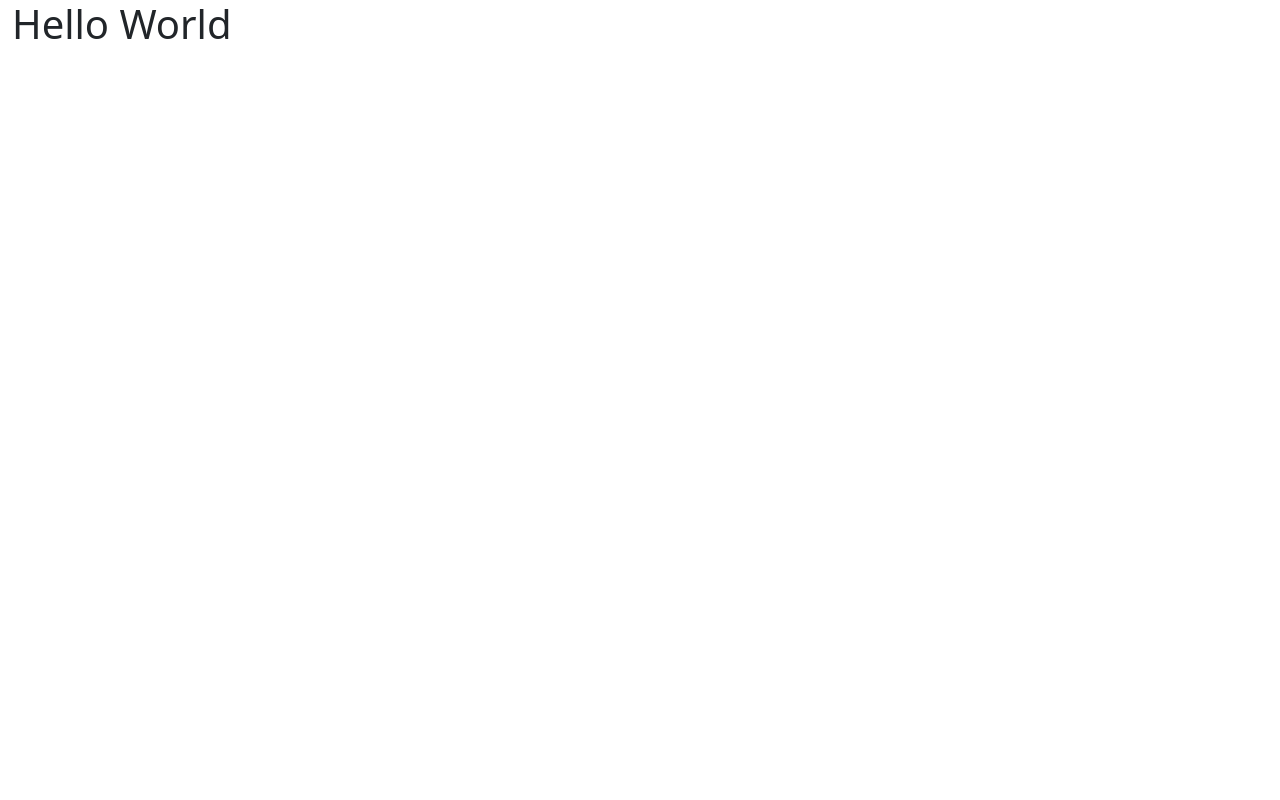
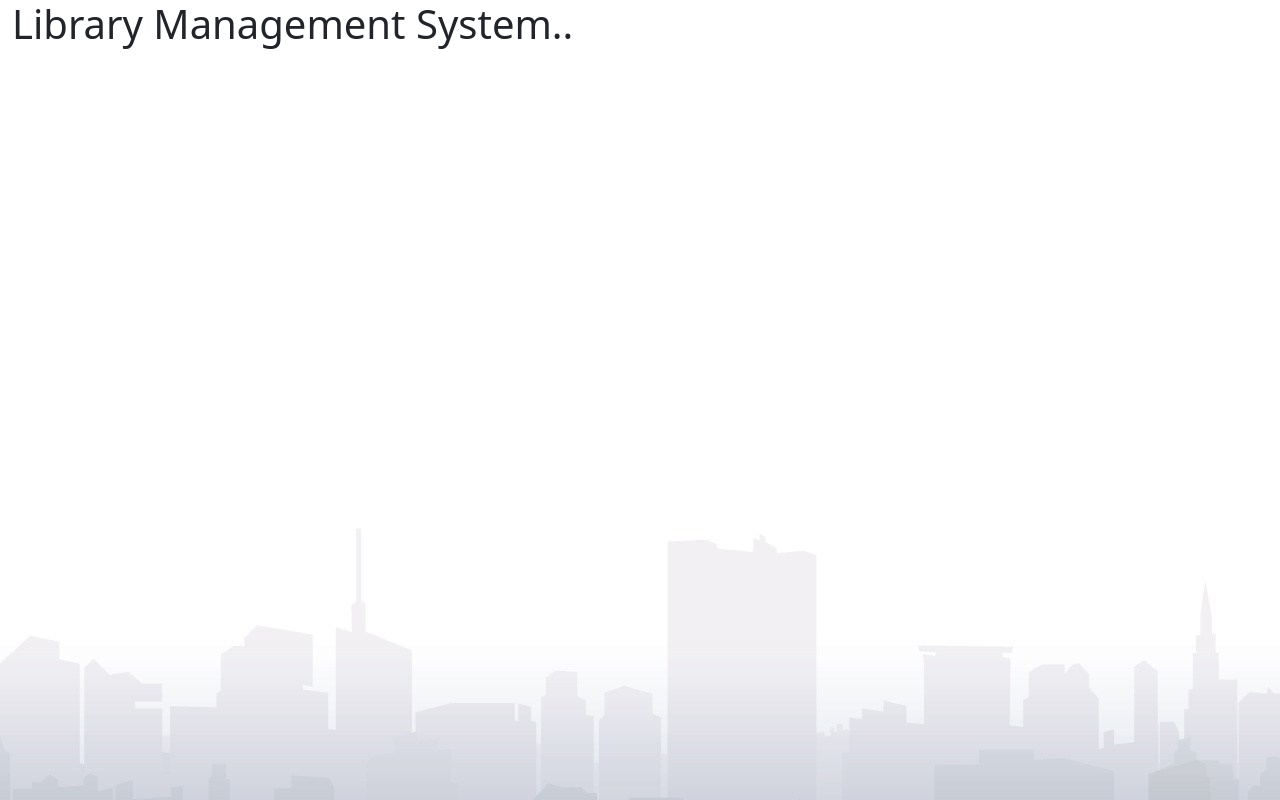
Before and after one commit to NSBM-SPM-2021/github-basics-ThamiduAnjana, a React (Create React App) app in the folder library_management_system/: page / in a window 1280 px wide. Built offline with nearby package versions, Linux system fonts and the light colour scheme.

Commit message:
Edit Project

```diff
--- a/library_management_system/src/App.css
+++ b/library_management_system/src/App.css
@@ -1,29 +1,3 @@
-.App {
-  text-align: center;
+Body{
+  background-image: url(images/BG.jpg);
 }
-
-.App-logo {
-  height: 40vmin;
-  pointer-events: none;
-}
-
-@media (prefers-reduced-motion: no-preference) {
-  .App-logo {
-    animation: App-logo-spin infinite 20s linear;
-  }
-}
-
-.App-header {
-  background-color: #282c34;
-  min-height: 100vh;
-  display: flex;
-  flex-direction: column;
-  align-items: center;
-  justify-content: center;
-  font-size: calc(10px + 2vmin);
-  color: white;
-}
-
-.App-link {
-  color: #61dafb;
-}
--- a/library_management_system/src/App.js
+++ b/library_management_system/src/App.js
@@ -8,7 +8,7 @@ function App() {
   return (
     <Container fluid className ="Body">
       <Row>
-        <Col><h1>Hello World</h1></Col>
+        <Col><h1>Library Management System..</h1></Col>
       </Row>
     </Container>
   );
```
Also changed, not shown: library_management_system/src/images/BG.jpg (added).
